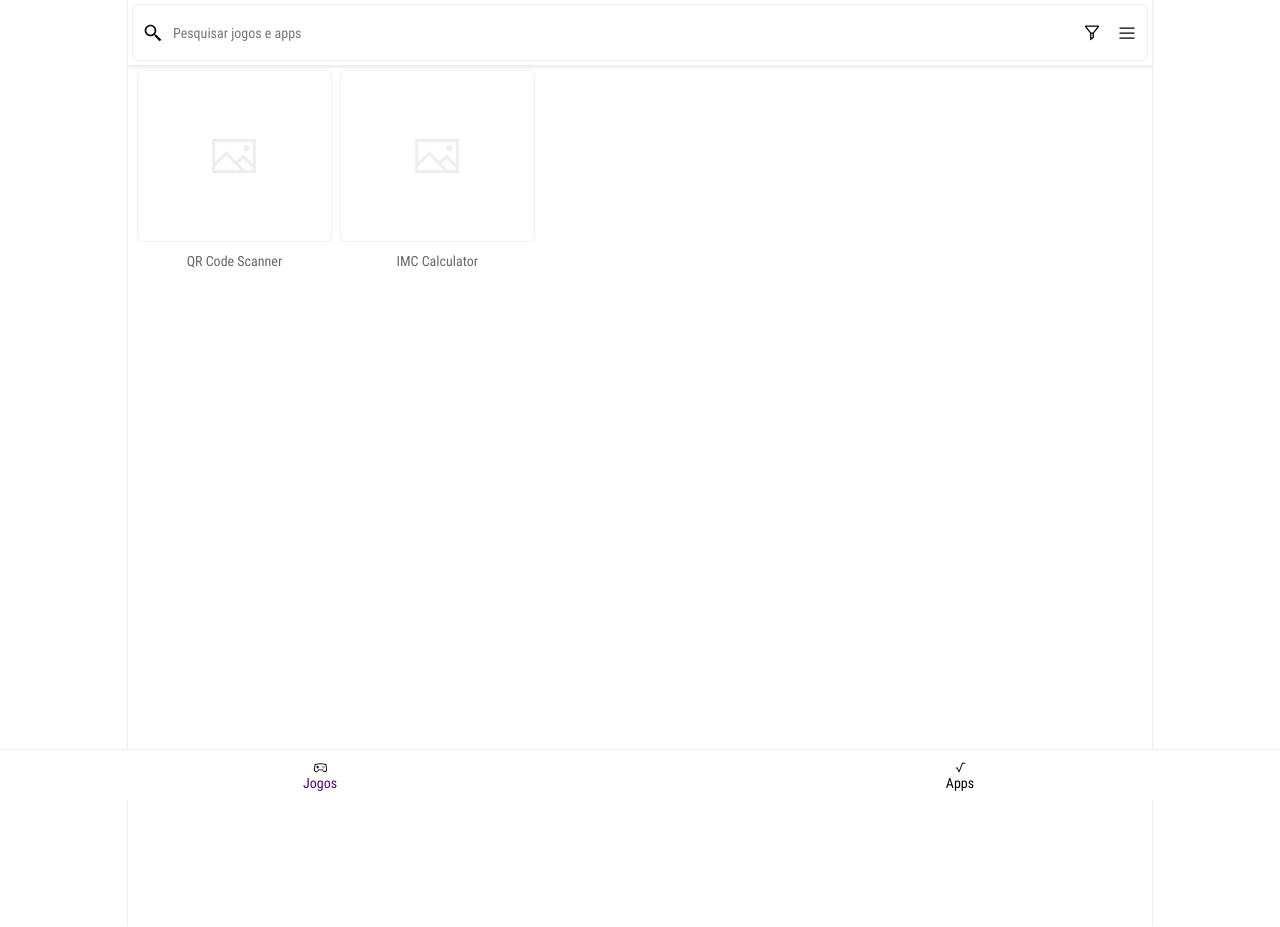
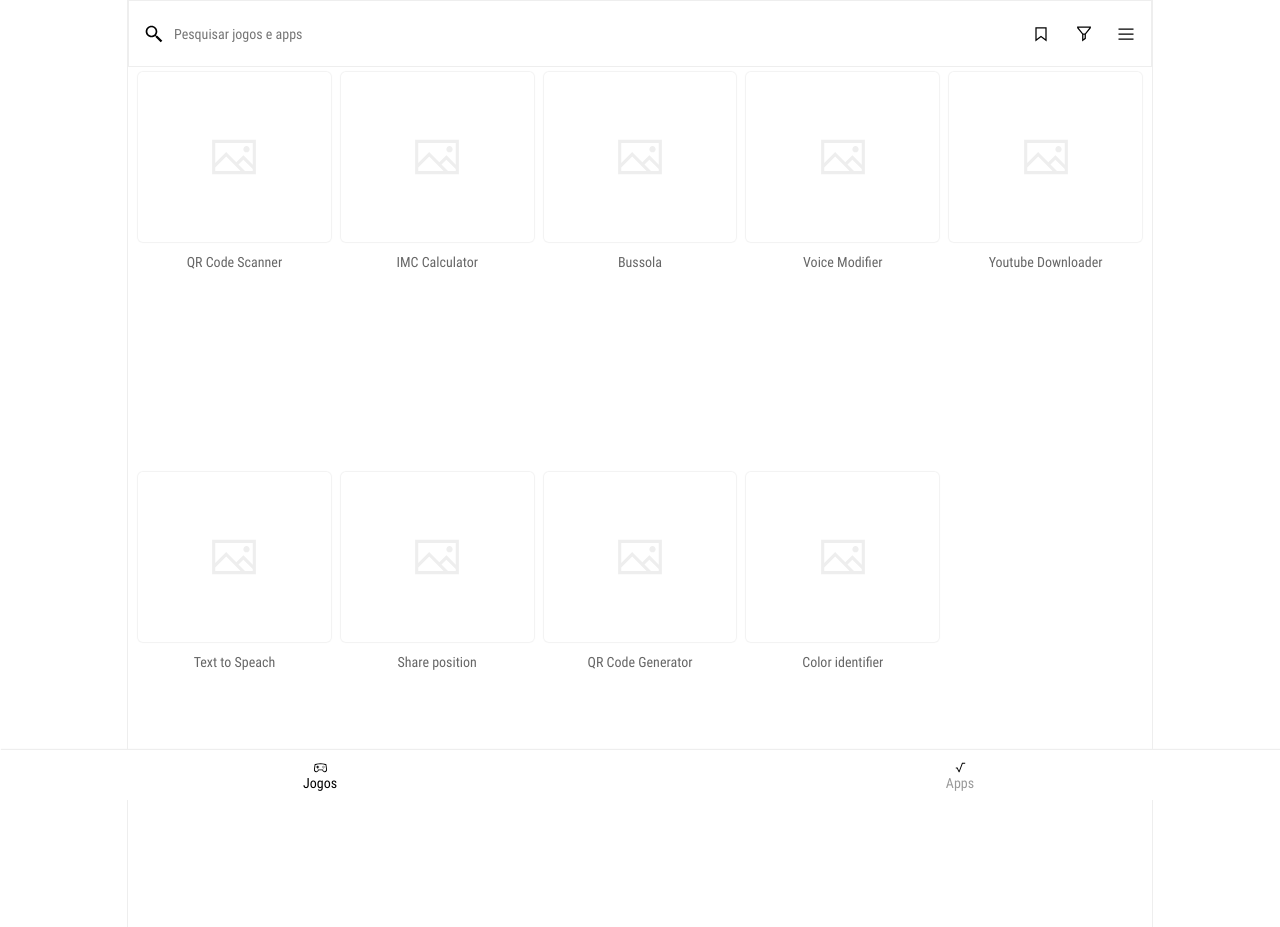
Before and after one commit to sairessy/Cloudapps, a website: page public/index.html in a window 1280 px wide. Both pictures are taken after a click on the element "Jogos". Drawn offline with Linux system fonts and the light colour scheme.

Commit message:
make it better

```diff
--- a/public/css/index.css
+++ b/public/css/index.css
@@ -21,8 +21,7 @@ a {
 header {
   position: sticky;
   top: 0;
-  border-bottom: 1px solid #eeeeee;
-  box-shadow: 1px 2px 2px #eee;
+  border: 1px solid #eee;
 }
 
 #form-search {
@@ -38,22 +37,19 @@ header {
   padding: 5px;
 }
 
+.header-buttons {
+  display: flex;
+  align-items: center;
+  width: 105px;
+  justify-content: space-between;
+  padding: 0 10px;
+}
 #input-container #btn-menu {
   cursor: pointer;
-  position: absolute;
-  right: 15px;
-  bottom: 0;
-  top: 0;
-  margin: auto;
 }
 
 #btn-filter {
   cursor: pointer;
-  position: absolute;
-  right: 50px;
-  bottom: 0;
-  top: 0;
-  margin: auto;
 }
 
 #btn-menu:active {
@@ -68,11 +64,10 @@ input {
   padding: 15px 12px;
   margin: auto 5;
   padding-left: 40px;
-  padding-right: 40px;
+  padding-right: 10px;
   border-radius: 5px;
   height: 55px;
   background: url(../assets/img/search.svg) no-repeat 10px center/20px;
-  box-shadow: 0px 0px 1px 1px #eee;
   font-size: 16px;
   outline: none;
   border: none;
@@ -84,6 +79,7 @@ nav {
   display: flex;
   overflow-x: hidden;
   display: none;
+  background-color: #fff;
 }
 
 nav span {
@@ -101,8 +97,8 @@ button {
   outline: none;
   border: none;
   border-radius: 5px;
-  background-color: indigo;
-  color: #fff;
+  background-color: #fff;
+  border: 1px solid #ddd;
   display: block;
   width: calc(100% - 20px);
   margin: 10px auto;
@@ -174,6 +170,7 @@ button {
 }
 
 .tab .label {
+  color: #999;
   font-size: 14px;
 }
 
@@ -190,7 +187,7 @@ button {
   top: 0;
   left: 0;
   width: 100%;
-  background-color: #0000007c;
+  background-color: #000000cc;
   height: 100vh;
   z-index: 5;
   display: none;
--- a/public/index.html
+++ b/public/index.html
@@ -13,8 +13,11 @@
     <div id="form-search">
       <div id="input-container">
         <input id="input-search" type="search" placeholder="Pesquisar jogos e apps" />
-        <img src="assets/img/filter-solid.svg" width="20" height="20" alt="bars" id="btn-filter">
-        <img src="assets/img/bars-solid.svg" width="20" height="20" alt="bars" id="btn-menu">
+        <div class="header-buttons">
+          <img src="assets/img/bookmark.svg" width="20" height="20" alt="bars" id="btn-bookmark">
+          <img src="assets/img/filter-solid.svg" width="20" height="20" alt="bars" id="btn-filter">
+          <img src="assets/img/bars-solid.svg" width="20" height="20" alt="bars" id="btn-menu">
+        </div>
       </div>
     </div>
     <nav id="nav">
@@ -28,7 +31,7 @@
 
   <main>
     <div id="apps"></div>
-    <button id="btn-more">Mais</button>
+    <button id="btn-more">Mostrar mais</button>
   </main>
 
   <div id="bottom-navigation">
@@ -47,6 +50,7 @@
       <p id="title">Cloudapps</p>
       <div id="links-1" class="links">
         <a href="/"><img src="assets/img/home-solid.svg" alt=""><span>Página inicial</span></a>
+        <a href="#"><img src="assets/img/user.svg" alt=""><span>Meu perfil</span></a>
         <a href="#"><img src="assets/img/plus-solid.svg" alt=""><span>Submeter aplicativo</span></a>
         <a href="#"><img src="assets/img/heart.svg" alt=""><span>Doar</span></a>
       </div>
@@ -57,6 +61,8 @@
       <div id="links-3" class="links">
         <a href="#"><img src="assets/img/info-solid.svg" alt=""><span>Ajuda</span></a>
         <a href="#"><img src="assets/img/box-solid.svg" alt=""><span>Feedback</span></a>
+        <a href="#"><img src="assets/img/hands-helping-solid.svg" alt=""><span>Agradecimentos</span></a>
+        <a href="#"><img src="assets/img/whatsapp.svg" alt=""><span>Fale connosco</span></a>
       </div>
     </div>
   </div>
--- a/public/js/index.js
+++ b/public/js/index.js
@@ -1,6 +1,6 @@
 const config = {
   colors: {
-    primary: "indigo"
+    primary: "#000"
   }
 }
 
@@ -9,6 +9,13 @@ const type = null;
 const apps = [
   {id: 0, type: "app", category: 0, folderName: "qr-code-scanner-0", name: "QR Code Scanner", img: ""},
   {id: 1, type: "app", category: 0, folderName: "imc-calculator-1", name: "IMC Calculator", img: ""},
+  {id: 2, type: "app", category: 0, folderName: "bussola-2", name: "Bussola", img: ""},
+  {id: 3, type: "app", category: 0, folderName: "voice-modifier-3", name: "Voice Modifier", img: ""},
+  {id: 4, type: "app", category: 0, folderName: "youtube-downloader-4", name: "Youtube Downloader", img: ""},
+  {id: 5, type: "app", category: 0, folderName: "text-to-speach-5", name: "Text to Speach", img: ""},
+  {id: 6, type: "app", category: 0, folderName: "share-position-6", name: "Share position", img: ""},
+  {id: 7, type: "app", category: 0, folderName: "qr-code-generator-7", name: "QR Code Generator", img: ""},
+  {id: 8, type: "app", category: 0, folderName: "color-identifier-7", name: "Color identifier", img: ""},
 ];
 
 let limit = 9;
@@ -81,7 +88,7 @@ $("#btn-filter").click(() => {
   $("nav").css({display: navShown ? "flex" : "none"});
 });
 
-document.getElementById("slider-container").addEventListener("click", e => {
+$("#slider-container").on("click", e => {
   if(e.target.id === "slider-container") {
     $("#slider-container").fadeOut(700);
     $("#slider").animate({left: "-75%"}, 500, ()=> {
@@ -92,10 +99,21 @@ document.getElementById("slider-container").addEventListener("click", e => {
 $(".tab").click((e) => {
   const id = e.target.id;
   if(["tab-1", "icon-tab-1", "label-tab-1"].includes(id)) {
-    $("#label-tab-2").css({"color": "#000000"})
+    $("#label-tab-2").css({"color": "#999"})
     $("#label-tab-1").css({"color": config.colors.primary})
   } else {
-    $("#label-tab-1").css({"color": "#000000"})
+    $("#label-tab-1").css({"color": "#999"})
     $("#label-tab-2").css({"color": config.colors.primary})
   }
 });
+
+
+
+$(document).on("scroll", e => {
+  const t = $(document).scrollTop();
+  if(t > 0) {
+    $("header").css({"box-shadow": "1px 1px 1px #eee"})
+  } else {
+    $("header").css({"box-shadow": "none"})
+  }
+});
```
Also changed, not shown: public/apps/imc-calculator-1/index.html (+1 -1 lines), public/assets/img/bookmark.svg (added), public/assets/img/hands-helping-solid.svg (added), public/assets/img/logo.png, public/assets/img/user.svg (added), public/assets/img/whatsapp.svg (added).
